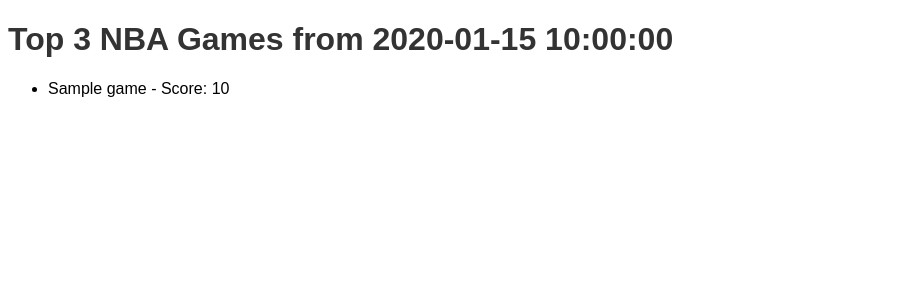
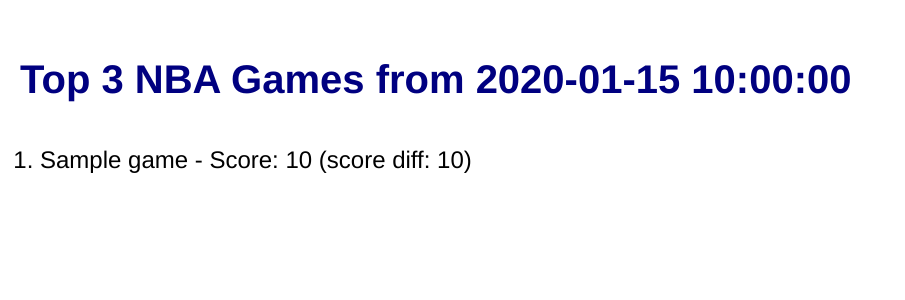
Before and after one commit to oricarmi/nba-game-ranker, a Flask app: template templates/index.html in a window 1280 px wide. Shown: the top 300 px of the page, without its empty margins (0-905 px from the left). Run offline with Flask 3, Linux system fonts and the light colour scheme; the template is opened without the code that fills it: most values are stand-ins (such as "Sample title", 1, 10 or a date in 2020).

Commit message:
added fundamental components

```diff
--- a/app/ranker.py
+++ b/app/ranker.py
@@ -18,5 +18,8 @@ def rank_games(games, news_texts):
         game_text = [t for t in news_texts if game["team1"] in t or game["team2"] in t]
         excitement = rank_excitement(game_text)
         score = (10 if game["overtime"] else 0) + (10 - game["score_diff"]) + excitement
-        ranked_games.append({"game": f"{game['team1']} vs {game['team2']}", "score": score})
+        ranked_games.append(
+            {"game": f"{game['team1']} vs {game['team2']}",
+             "score_diff": game["score_diff"],
+             "score": score})
     return sorted(ranked_games, key=lambda x: x["score"], reverse=True)[:3]
--- a/app/server.py
+++ b/app/server.py
@@ -1,11 +1,13 @@
 # app/server.py
 from flask import Flask, render_template
-from .scraper import scrape_game_stats, scrape_news
-from .ranker import rank_games
+from scraper import scrape_game_stats, scrape_news
+from ranker import rank_games
 import pandas as pd
 from datetime import datetime, timedelta
+import os
 
-app = Flask(__name__)
+app = Flask(__name__, template_folder=os.path.join(os.path.dirname(__file__), '..', 'templates'),
+            static_folder=os.path.join(os.path.dirname(__file__), '..', 'static'))
 
 @app.route('/')
 def home():
--- a/static/style.css
+++ b/static/style.css
@@ -1,3 +1,21 @@
-/* static/style.css */
-body { font-family: Arial, sans-serif; }
-h1 { color: #333; }
+body {
+    font-family: 'Helvetica', 'Arial', sans-serif;
+    margin: 0;
+    padding: 20px;
+    line-height: 1.6;
+}
+
+h1 {
+    color: navy;
+    font-size: 2.5em; /* Larger heading */
+    margin-bottom: 30px; /* More space below the heading */
+}
+
+.game-list {
+    font-size: 1.5em; /* Larger font for the list */
+    padding-left: 20px; /* Adjust indent for numbers */
+}
+
+.game-list li {
+    margin-bottom: 15px; /* Space between list items */
+}
--- a/templates/index.html
+++ b/templates/index.html
@@ -2,14 +2,14 @@
 <html>
 <head>
     <title>NBA Game Rankings</title>
-    <link rel="stylesheet" href="{{ url_for('static', filename='style.css') }}">
+    <link rel="stylesheet" href="/static/style.css">
 </head>
 <body>
     <h1>Top 3 NBA Games from {{ date }}</h1>
-    <ul>
+    <ol class="game-list">
     {% for game in games %}
-        <li>{{ game.game }} - Score: {{ game.score }}</li>
+        <li>{{ game.game }} - Score: {{ game.score }} (score diff: {{ game.score_diff }})</li>
     {% endfor %}
-    </ul>
+    </ol>
 </body>
 </html>
```
Also changed, not shown: app/scraper.py (+10 -7 lines).
